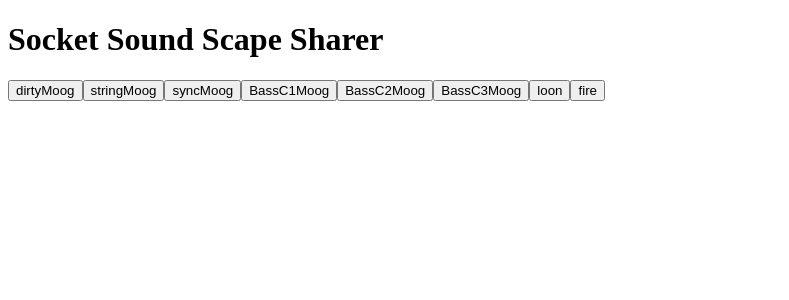
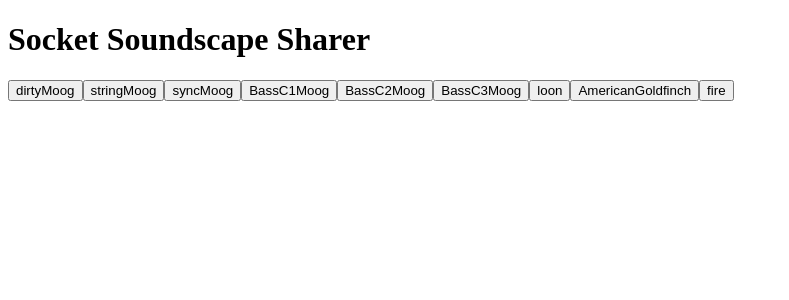
Before and after one commit to ngolebiewski/socket-sound-sharer, a React (Vite) app: page / in a window 1280 px wide. Shown: the top 300 px of the page, without its empty margins (0-789 px from the left). Built offline with nearby package versions, Linux system fonts and the light colour scheme; no server answers.

Commit message:
added goldfinch sample

```diff
--- a/src/App.jsx
+++ b/src/App.jsx
@@ -7,18 +7,19 @@ const loonSample = '/sound/Loon_robertcrosley.wav'
 const sounds = {
   dirtyMoog: new Howl({ src: ['/sound/DirtySweptA1.wav'], volume: 1 / 3 }),
   stringMoog: new Howl({ src: ['/sound/MoogStringC2.wav'], volume: 1 / 3 }),
-  syncMoog: new Howl({ src: ['sound/Sync_HoldFsharp1.wav'], volume: 1 / 3}),
-  BassC1Moog: new Howl({ src: ['/sound/BassC1.wav'], volume: 1/3}),
-  BassC2Moog: new Howl({ src: ['/sound/BassC2.wav'], volume: 1/3}),
-  BassC3Moog: new Howl({ src: ['/sound/BassC3.wav'], volume: 1/3}),
+  syncMoog: new Howl({ src: ['sound/Sync_HoldFsharp1.wav'], volume: 1 / 4 }),
+  BassC1Moog: new Howl({ src: ['/sound/BassC1.wav'], volume: 1 / 3 }),
+  BassC2Moog: new Howl({ src: ['/sound/BassC2.wav'], volume: 1 / 3 }),
+  BassC3Moog: new Howl({ src: ['/sound/BassC3.wav'], volume: 1 / 3 }),
   loon: new Howl({ src: [loonSample], volume: 1 / 3 }),
+  AmericanGoldfinch: new Howl({ src: ['/sound/AmericanGoldfinch.mp3'], volume: 1 / 3 }),
   fire: new Howl({ src: ['/sound/fire.wav'], volume: 1 / 3 }),
 };
 
 const randomStereoPan = () => {
   const random = (Math.random() * 2 - 1).toFixed(1);
   console.log('Random stereo pan -1 left, 1 right:', parseFloat(random))
-  return(parseFloat(random));
+  return (parseFloat(random));
 }
 
 const App = () => {
@@ -39,12 +40,17 @@ const App = () => {
       sounds[sampleKey].play();
       console.log(`RECEIVED: ${sampleKey} from io server`);
     });
+
+    return () => {
+      socket.off('emitSound');
+    };
+
   }, []);
 
 
   return (
     <>
-      <h1>Socket Sound Scape Sharer</h1>
+      <h1>Socket Soundscape Sharer</h1>
       {Object.keys(sounds).map(sample => (
         <button key={sample} onClick={() => playSound(sample)}>{sample}</button>
       ))}
```
Also changed, not shown: 1 other file (tests, documents, lock files or other folders).
